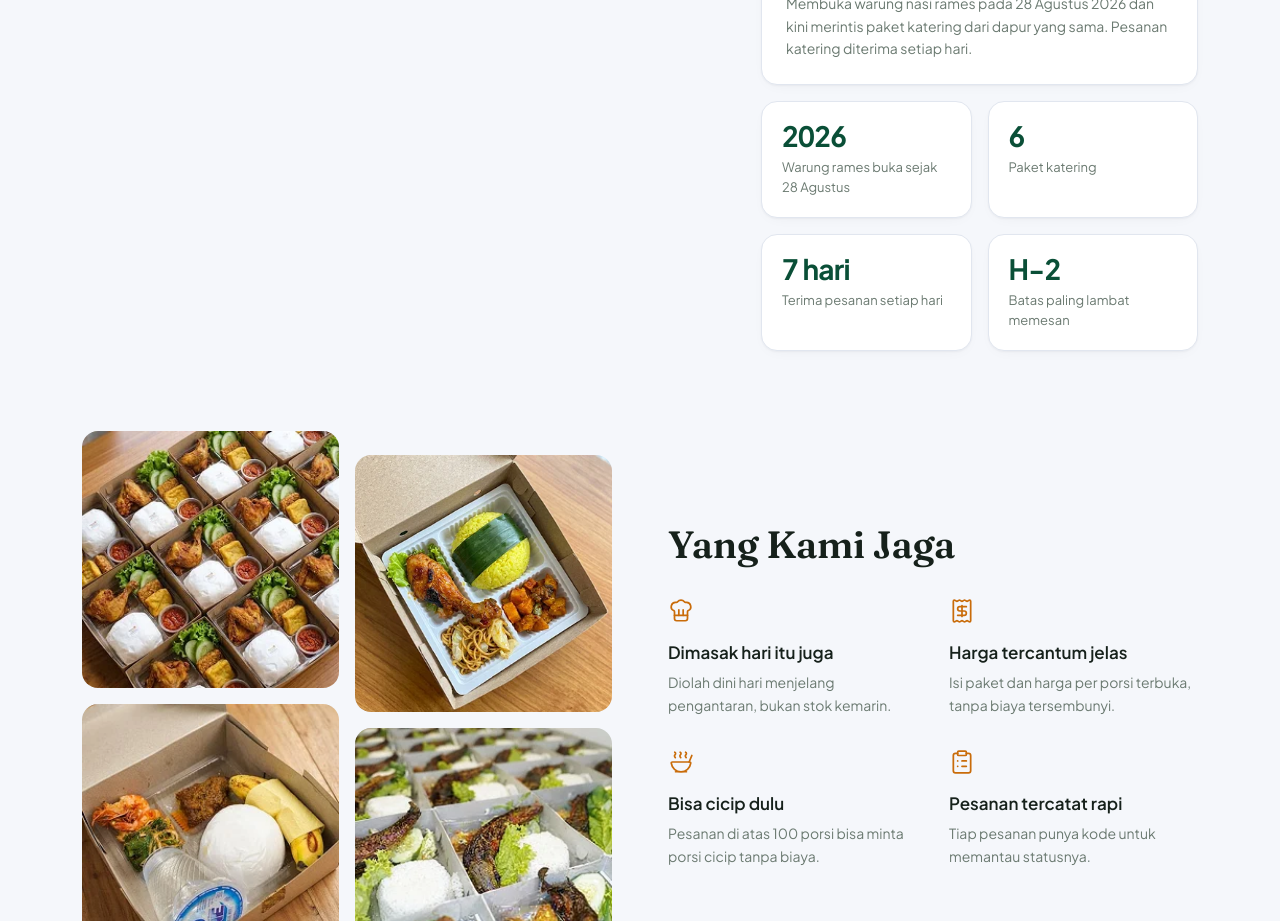
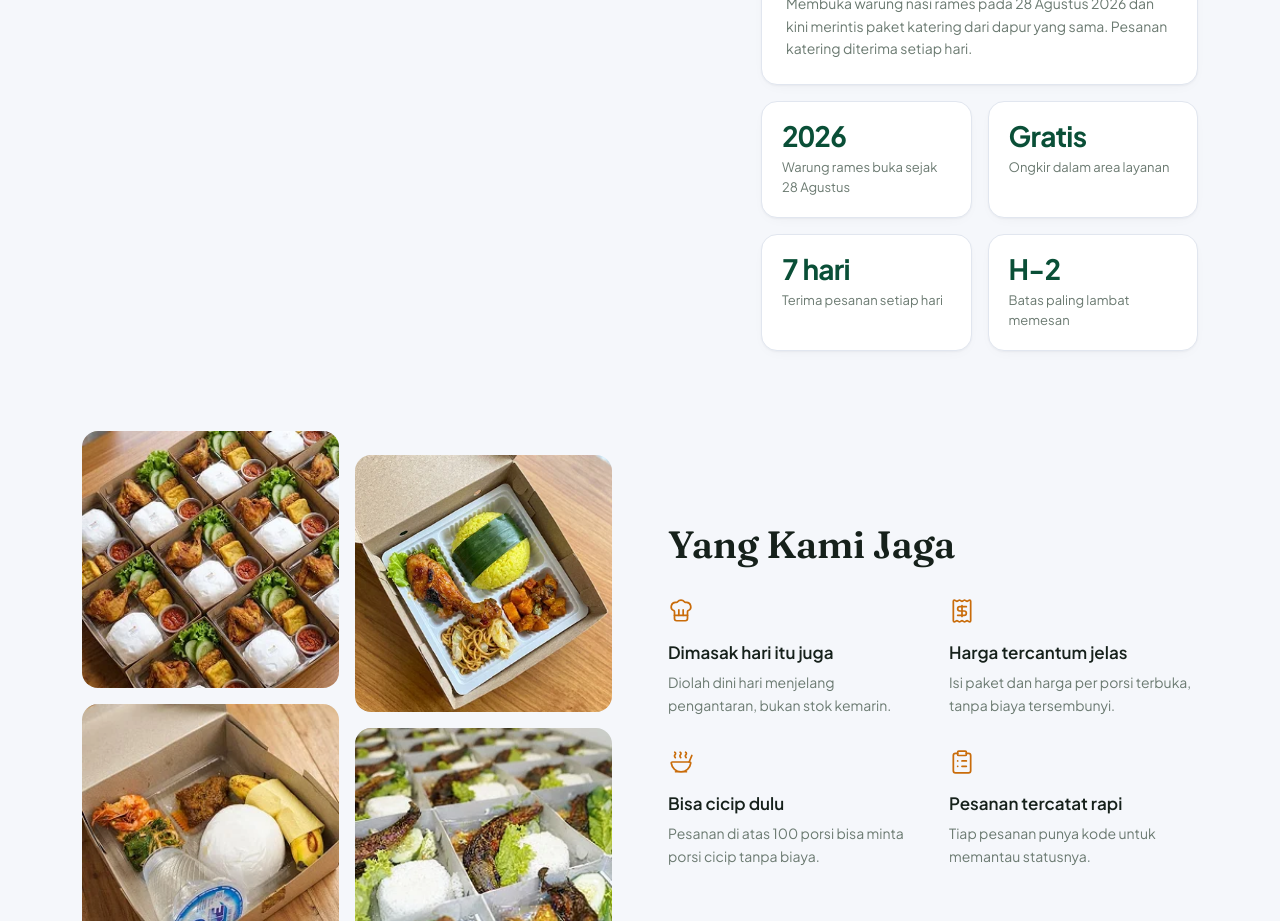
Before and after one commit to Vauzi-17/catering, a Next.js app: page /tentang in a window 1280 px wide. Shown: the part 880-1801 px from the top of the page. Built offline with nearby package versions, Linux system fonts and the light colour scheme; no server answers; the database is empty.

Commit message:
fix(profile): drop the fixed package count from the statistics (#6)
The package count already comes from the database in the hero; show free
delivery within the service area instead of a hard-coded number.

```diff
--- a/src/data/profil-en.ts
+++ b/src/data/profil-en.ts
@@ -30,7 +30,7 @@ export const profilEn: typeof profil = {
   areaLayanan: ["Jeruklegi and surroundings", "Cilacap city", "Cilacap Regency"],
   statistik: [
     { angka: "2026", label: "Rice stall open since 28 August" },
-    { angka: "6", label: "Catering packages" },
+    { angka: "Free", label: "Delivery within our service area" },
     { angka: "7 days", label: "Orders taken every day" },
     { angka: "2 days", label: "Minimum order notice" },
   ],
--- a/src/data/profil.ts
+++ b/src/data/profil.ts
@@ -34,7 +34,7 @@ export const profil = {
   ],
   statistik: [
     { angka: "2026", label: "Warung rames buka sejak 28 Agustus" },
-    { angka: "6", label: "Paket katering" },
+    { angka: "Gratis", label: "Ongkir dalam area layanan" },
     { angka: "7 hari", label: "Terima pesanan setiap hari" },
     { angka: "H-2", label: "Batas paling lambat memesan" },
   ],
```
Also changed, not shown: 1 other file (tests, documents, lock files or other folders).
